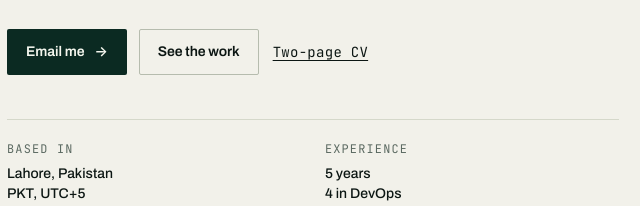
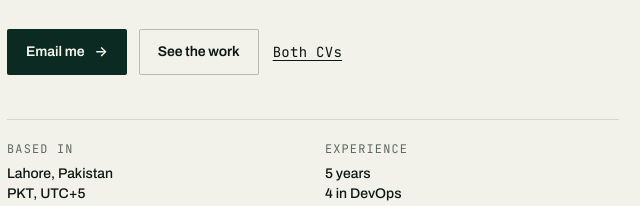
Before and after one commit to Kamrank47/portfolio, an Astro site: page / in a window 1280 px wide. Shown: the part 577-783 px from the top of the page, 69-709 px from the left. Built offline with nearby package versions, Linux system fonts and the light colour scheme; Astro itself is replaced by a stand-in of ours.

Commit message:
Clarify the hero CV link label
Co-authored-by: CommandCodeBot <noreply@commandcode.ai>

```diff
--- a/src/pages/index.astro
+++ b/src/pages/index.astro
@@ -42,7 +42,7 @@ import {
           </a>
           <a class="btn btn--ghost" href="#work">See the work</a>
           <a class="mono link-action" href="/resume">
-            Two-page CV
+            Both CVs
           </a>
         </div>
 
```
